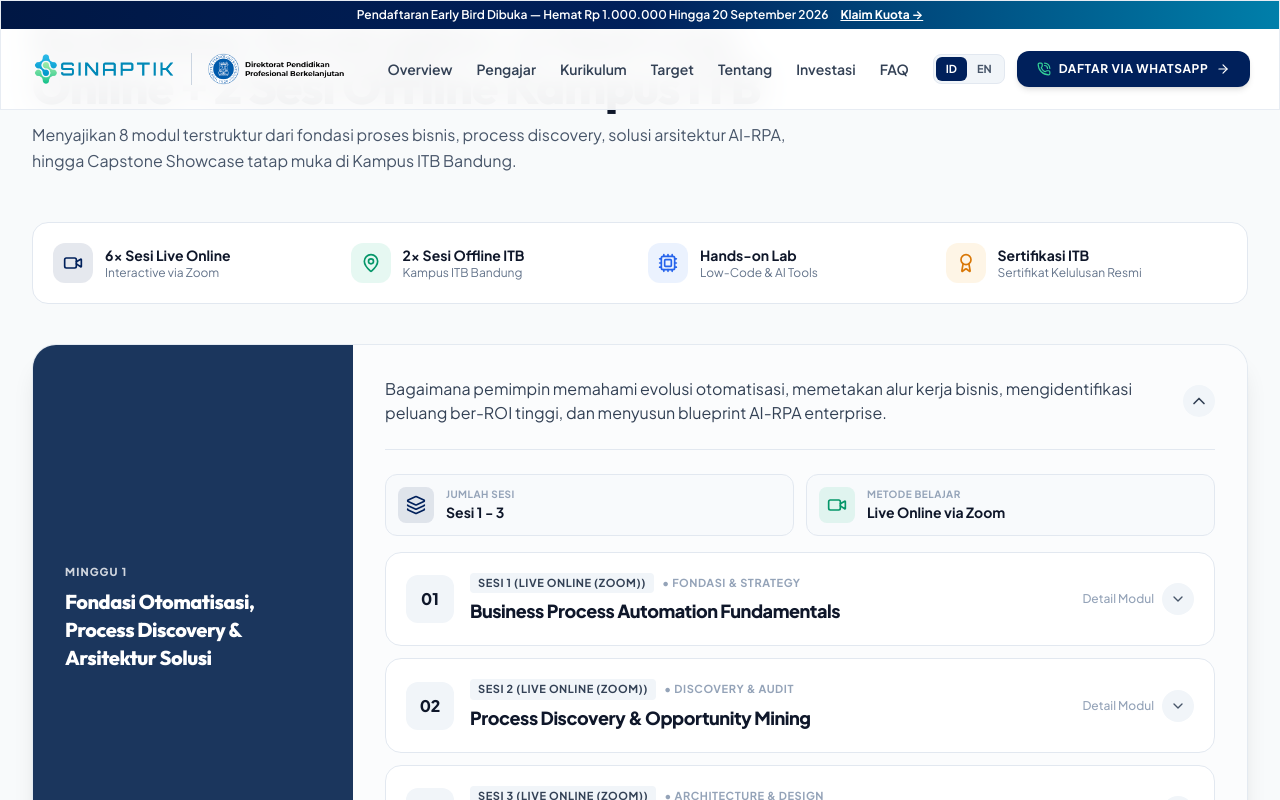
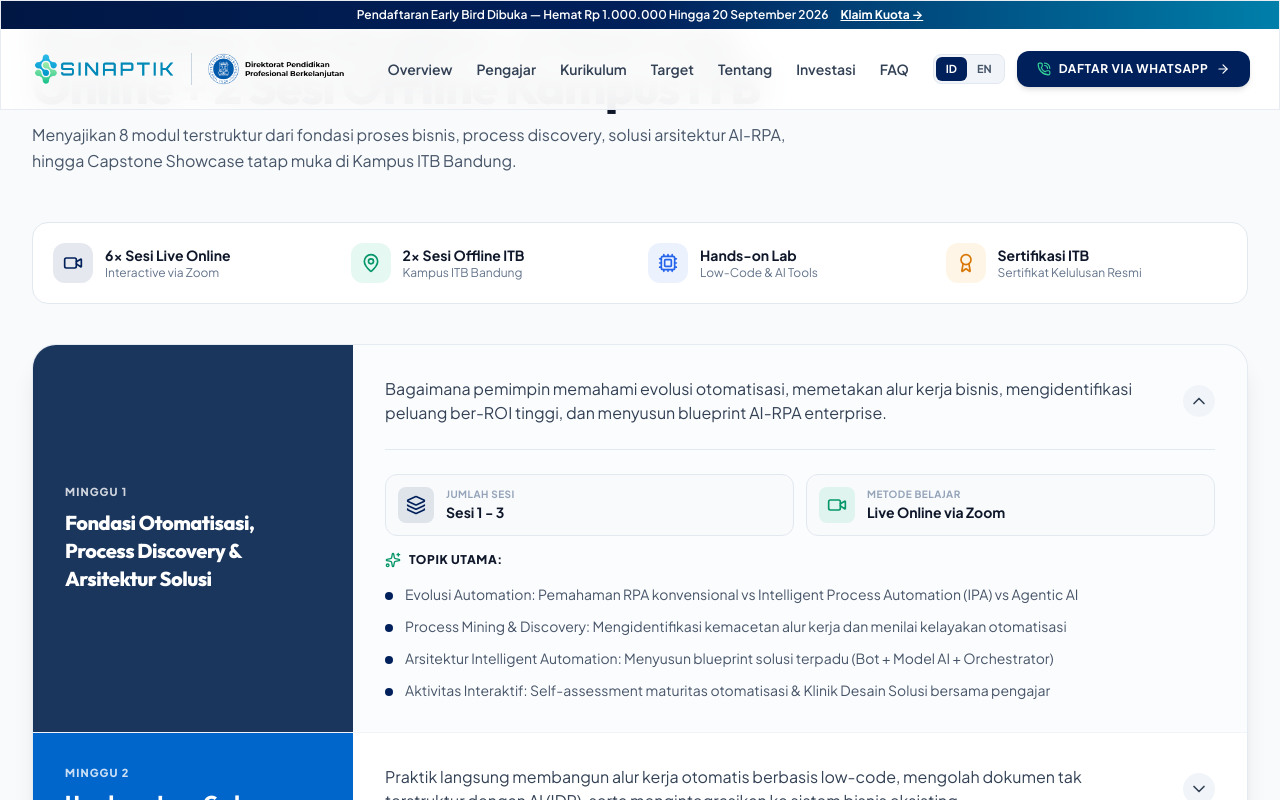
Before and after one commit to Jundihd/websitesinaptik-ibpa, a React (Vite) app: page / in a window 1280 px wide. Both pictures are taken after a click on the button 800 px from the left and 2018 px from the top of the page. Shown: the part 1618-2418 px from the top of the page. Built offline with nearby package versions, Linux system fonts and the light colour scheme.

Commit message:
rework kurikulum section v2

```diff
--- a/src/components/CurriculumSection.jsx
+++ b/src/components/CurriculumSection.jsx
@@ -1,16 +1,12 @@
 import React, { useState } from 'react';
-import { Video, MapPin, Award, ChevronDown, Cpu, Download, Layers, CheckCircle2 } from 'lucide-react';
+import { Video, MapPin, Award, ChevronDown, Cpu, Download, Sparkles, Layers } from 'lucide-react';
 import { useLanguage } from '../context/LanguageContext';
 
 export const CurriculumSection = ({ onOpenWhatsapp }) => {
   // Default to all closed (null) as shown in reference image
   const [openPhase, setOpenPhase] = useState(null);
-  const [openSession, setOpenSession] = useState(null);
   const { t, programData, lang } = useLanguage();
   const curriculumPhases = programData.curriculumPhases || [];
-  const curriculum = programData.curriculum || [];
-  // Minggu 1 = Sesi 1-3, Minggu 2 = Sesi 4-6, Minggu 3 = Sesi 7-8
-  const weekRanges = [[1, 3], [4, 6], [7, 8]];
 
   return (
     <section id="curriculum" className="py-20 bg-slate-50/60 border-b border-slate-200">
@@ -120,13 +116,8 @@
                     </div>
                   </button>
 
-                  {/* Expandable detail: ringkasan sesi + daftar kartu sesi */}
-                  {isOpen && (() => {
-                    const [rangeStart, rangeEnd] = weekRanges[idx] || [0, 0];
-                    const weekSessions = curriculum.filter(
-                      (s) => s.sessionNum >= rangeStart && s.sessionNum <= rangeEnd
-                    );
-                    return (
+                  {/* Expandable detail: sesi, metode, + materi — sekali expand */}
+                  {isOpen && (
                     <div className="mt-6 pt-6 border-t border-slate-200 animate-fade-in space-y-4">
                       {/* Sesi & Metode */}
                       <div className="grid grid-cols-1 sm:grid-cols-2 gap-3">
@@ -154,77 +145,21 @@
                         </div>
                       </div>
 
-                      {/* Daftar kartu sesi dalam minggu ini */}
-                      <div className="space-y-3">
-                        {weekSessions.map((session) => {
-                          const sessionOpen = openSession === session.sessionNum;
-                          return (
-                            <div
-                              key={session.sessionNum}
-                              className={`rounded-2xl border bg-white overflow-hidden transition-all duration-200 ${
-                                sessionOpen ? 'border-[#00205B] shadow-md' : 'border-slate-200 hover:border-slate-300'
-                              }`}
-                            >
-                              <button
-                                onClick={() => setOpenSession(sessionOpen ? null : session.sessionNum)}
-                                className="w-full flex items-center gap-3 sm:gap-4 p-4 sm:p-5 text-left cursor-pointer focus:outline-none"
-                              >
-                                <div className={`w-12 h-12 rounded-xl flex items-center justify-center font-extrabold text-base shrink-0 transition-colors ${
-                                  sessionOpen ? 'bg-[#00205B] text-white' : 'bg-slate-100 text-slate-900'
-                                }`}>
-                                  {String(session.sessionNum).padStart(2, '0')}
-                                </div>
-                                <div className="flex-1 min-w-0">
-                                  <div className="flex items-center gap-2 flex-wrap text-[11px] font-bold uppercase tracking-wider">
-                                    <span className="bg-slate-100 text-slate-700 px-2 py-0.5 rounded">
-                                      {t.curriculum.sessionNumPrefix} {session.sessionNum} ({session.type})
-                                    </span>
-                                    <span className="text-slate-400">• {session.category}</span>
-                                  </div>
-                                  <div className="text-base sm:text-lg font-extrabold text-slate-900 tracking-tight mt-1 leading-snug">
-                                    {session.title}
-                                  </div>
-                                </div>
-                                <div className="flex items-center gap-2 shrink-0">
-                                  <span className="hidden sm:block text-xs text-slate-400 font-medium whitespace-nowrap">
-                                    {sessionOpen ? t.curriculum.hideDetail : t.curriculum.viewDetail}
-                                  </span>
-                                  <div className={`w-8 h-8 rounded-full flex items-center justify-center shrink-0 transition-all duration-200 ${
-                                    sessionOpen ? 'rotate-180 bg-[#00205B]/10 text-[#00205B]' : 'bg-slate-100 text-slate-600'
-                                  }`}>
-                                    <ChevronDown className="w-4 h-4" />
-                                  </div>
-                                </div>
-                              </button>
+                      <div className="text-xs font-extrabold uppercase tracking-wider text-slate-900 flex items-center gap-2">
+                        <Sparkles className="w-4 h-4 text-emerald-600" />
+                        <span>{t.curriculum.keyTopics || "Yang akan Anda pelajari (Highlights):"}</span>
+                      </div>
 
-                              {sessionOpen && (
-                                <div className="px-4 sm:px-5 pb-5 pt-4 border-t border-slate-100 bg-slate-50/60 space-y-3">
-                                  <p className="text-xs sm:text-sm text-slate-600 leading-relaxed">
-                                    {session.summary}
-                                  </p>
-                                  <div className="text-[11px] font-extrabold uppercase tracking-wider text-slate-500">
-                                    {t.curriculum.keyTopics}
-                                  </div>
-                                  <div className="flex flex-wrap gap-2">
-                                    {session.topics.map((topic, topicIdx) => (
-                                      <span
-                                        key={topicIdx}
-                                        className="inline-flex items-center gap-1.5 text-xs text-slate-700 bg-white border border-slate-200 rounded-lg px-2.5 py-1.5"
-                                      >
-                                        <CheckCircle2 className="w-3.5 h-3.5 text-emerald-600 shrink-0" />
-                                        {topic}
-                                      </span>
-                                    ))}
-                                  </div>
-                                </div>
-                              )}
-                            </div>
-                          );
-                        })}
-                      </div>
+                      <ul className="space-y-3">
+                        {phaseData.learnItems.map((item, itemIdx) => (
+                          <li key={itemIdx} className="flex items-start gap-3 text-xs sm:text-sm text-slate-600 leading-relaxed">
+                            <span className="w-2 h-2 rounded-full bg-[#00205B] mt-2 shrink-0" />
+                            <span>{item}</span>
+                          </li>
+                        ))}
+                      </ul>
                     </div>
-                    );
-                  })()}
+                  )}
                 </div>
               </div>
             );
```
